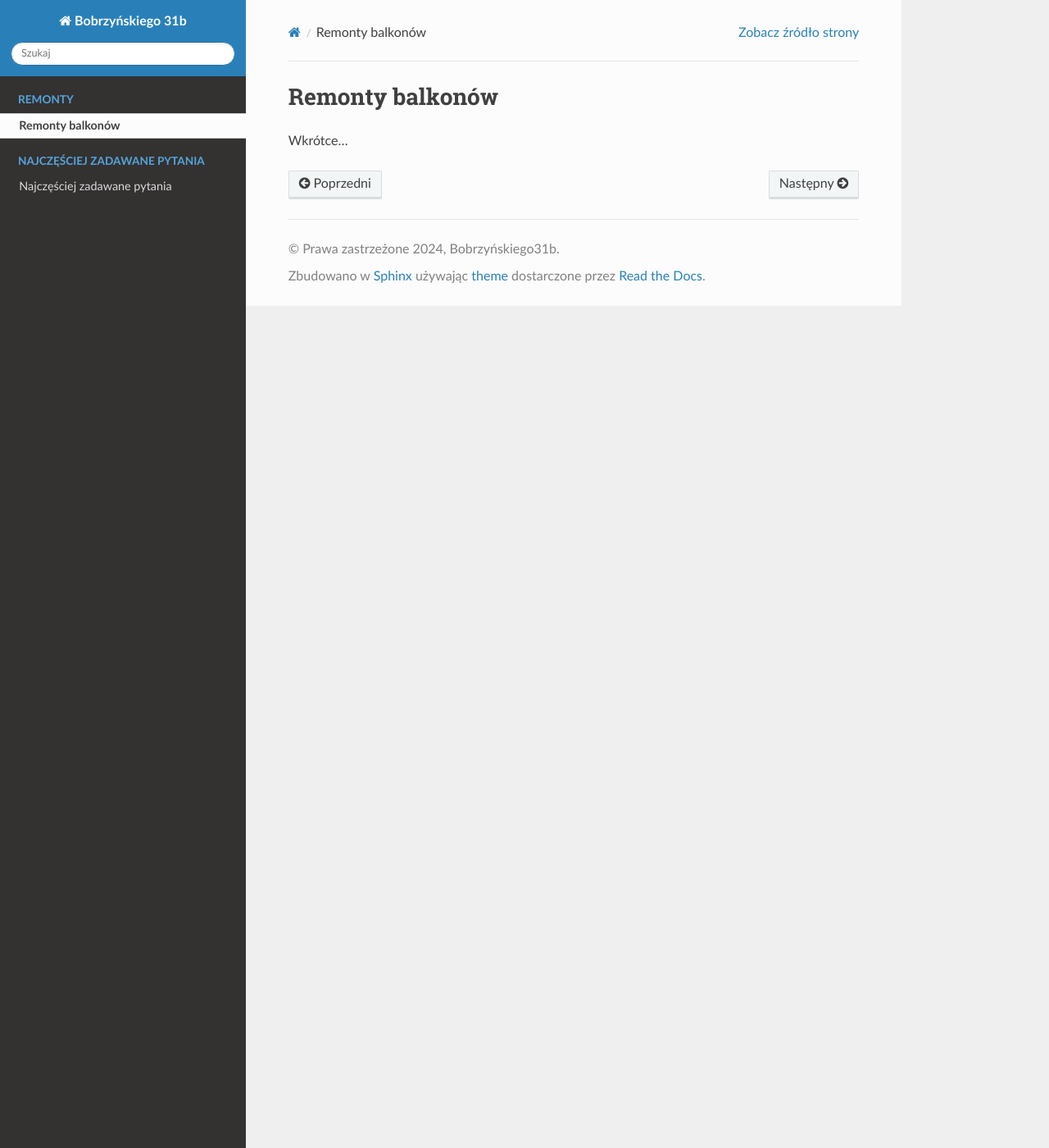
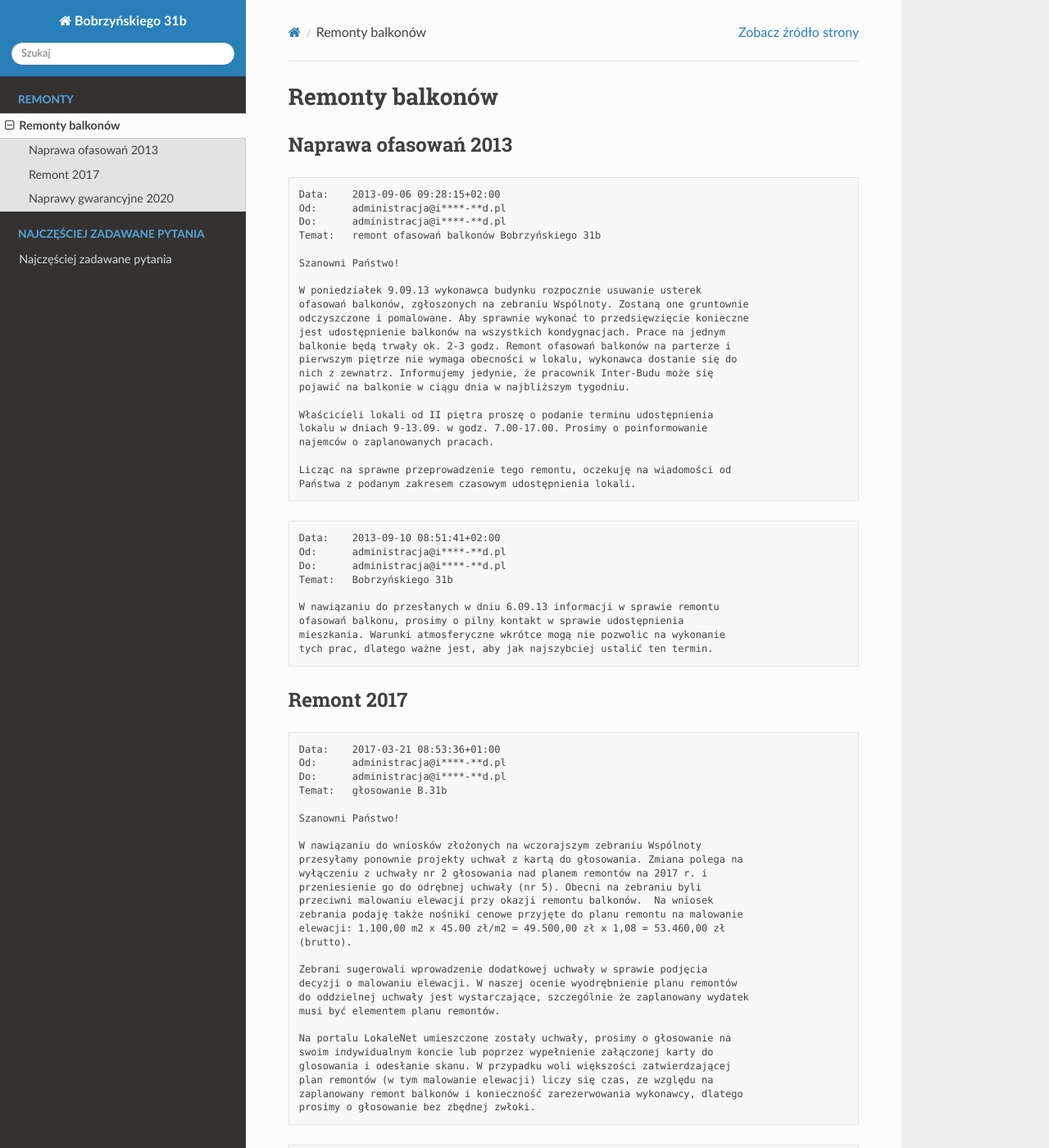
Before and after one commit to Bobrzynskiego31b/Bobrzynskiego31b.github.io, a Sphinx documentation site: the page built from docs/balkony.rst, in a window 1280 px wide and 1400 px high. Shown: the whole window at 82% size. Built offline with Sphinx 7.4.7 and the Read the Docs theme 2.0.0, drawn with Linux system fonts in a browser that asks for light colours; some of the changed text lies outside the part shown.

Commit message:
Add info about past balcony renovations

```diff
--- a/docs/balkony.rst
+++ b/docs/balkony.rst
@@ -1,4 +1,124 @@
 Remonty balkonów
 ================
 
-Wkrótce...
+Naprawa ofasowań 2013
+---------------------
+
+.. code-block:: text
+
+  Data:    2013-09-06 09:28:15+02:00
+  Od:      administracja@i****-**d.pl
+  Do:      administracja@i****-**d.pl
+  Temat:   remont ofasowań balkonów Bobrzyńskiego 31b
+
+  Szanowni Państwo!
+
+  W poniedziałek 9.09.13 wykonawca budynku rozpocznie usuwanie usterek
+  ofasowań balkonów, zgłoszonych na zebraniu Wspólnoty. Zostaną one gruntownie
+  odczyszczone i pomalowane. Aby sprawnie wykonać to przedsięwzięcie konieczne
+  jest udostępnienie balkonów na wszystkich kondygnacjach. Prace na jednym
+  balkonie będą trwały ok. 2-3 godz. Remont ofasowań balkonów na parterze i
+  pierwszym piętrze nie wymaga obecności w lokalu, wykonawca dostanie się do
+  nich z zewnatrz. Informujemy jedynie, że pracownik Inter-Budu może się
+  pojawić na balkonie w ciągu dnia w najbliższym tygodniu.
+
+  Właścicieli lokali od II piętra proszę o podanie terminu udostępnienia
+  lokalu w dniach 9-13.09. w godz. 7.00-17.00. Prosimy o poinformowanie
+  najemców o zaplanowanych pracach.
+
+  Licząc na sprawne przeprowadzenie tego remontu, oczekuję na wiadomości od
+  Państwa z podanym zakresem czasowym udostępnienia lokali.
+
+.. code-block:: text
+
+  Data:    2013-09-10 08:51:41+02:00
+  Od:      administracja@i****-**d.pl
+  Do:      administracja@i****-**d.pl
+  Temat:   Bobrzyńskiego 31b
+
+  W nawiązaniu do przesłanych w dniu 6.09.13 informacji w sprawie remontu
+  ofasowań balkonu, prosimy o pilny kontakt w sprawie udostępnienia
+  mieszkania. Warunki atmosferyczne wkrótce mogą nie pozwolic na wykonanie
+  tych prac, dlatego ważne jest, aby jak najszybciej ustalić ten termin.
+
+Remont 2017
+-----------
+
+.. code-block:: text
+
+  Data:    2017-03-21 08:53:36+01:00
+  Od:      administracja@i****-**d.pl
+  Do:      administracja@i****-**d.pl
+  Temat:   głosowanie B.31b
+
+  Szanowni Państwo!
+
+  W nawiązaniu do wniosków złożonych na wczorajszym zebraniu Wspólnoty
+  przesyłamy ponownie projekty uchwał z kartą do głosowania. Zmiana polega na
+  wyłączeniu z uchwały nr 2 głosowania nad planem remontów na 2017 r. i
+  przeniesienie go do odrębnej uchwały (nr 5). Obecni na zebraniu byli
+  przeciwni malowaniu elewacji przy okazji remontu balkonów.  Na wniosek
+  zebrania podaję także nośniki cenowe przyjęte do planu remontu na malowanie
+  elewacji: 1.100,00 m2 x 45.00 zł/m2 = 49.500,00 zł x 1,08 = 53.460,00 zł
+  (brutto).
+
+  Zebrani sugerowali wprowadzenie dodatkowej uchwały w sprawie podjęcia
+  decyzji o malowaniu elewacji. W naszej ocenie wyodrębnienie planu remontów
+  do oddzielnej uchwały jest wystarczające, szczególnie że zaplanowany wydatek
+  musi być elementem planu remontów.
+
+  Na portalu LokaleNet umieszczone zostały uchwały, prosimy o głosowanie na
+  swoim indywidualnym koncie lub poprzez wypełnienie załączonej karty do
+  glosowania i odesłanie skanu. W przypadku woli większości zatwierdzającej
+  plan remontów (w tym malowanie elewacji) liczy się czas, ze względu na
+  zaplanowany remont balkonów i konieczność zarezerwowania wykonawcy, dlatego
+  prosimy o głosowanie bez zbędnej zwłoki.
+
+.. code-block:: text
+
+  Data:    2017-05-23 15:10:18+02:00
+  Od:      administracja@i****-**d.pl
+  Temat:   Zawiadomienie o podjętychb uchwałach, naliczenie od 01.07.17
+
+  Uprzejmie informujemy, że na zebraniu Wspólnoty Mieszkaniowej
+  przy ul. Bobrzyńskiego 31b oraz w trybie indywidualnego zbierania głosów
+  zostały podjęte poniższe  uchwały. Załaczamy również w związku z
+  podjęciem uchwały nr 4 nowe naliczenie opłat obowiązujace od 01.07.2017.
+  Zawiadomiamy ponadto, że około 5-12.06.17 developer rozpocznie remont
+  balkonów (od scian od str. hotelu i ul. Chmieleniec). Prosimy o
+  usunięcie wszystkich przedmiotów z posadzki balkonu (łącznie z
+  jednostami klimatyzacji). O dokładnej dacie poinformujemy Państwa
+  jeszcze raz, na poczatku czerwca (mailem i ogłoszeniem na klatce
+  schodowej).
+
+.. code-block:: text
+
+   Data:    2017-06-01 15:35:39+02:00
+   Od:      administracja@i****-**d.pl
+   Do:      administracja@i****-**d.pl
+   Temat:   remont balkonów Bobrzyńskiego 31b
+
+   Szanowni Państwo,
+
+   Potwierdzam rozpoczęcie remontu balkonów w dniu 05.06.2017. Wykonawca w tym
+   dniu zacznie ustawiać rusztowania. Jako pierwsze będą wykonane balkony na
+   ścianie od strony hotelu i klatki schodowej. Prosimy w miare postępu robót
+   usuwać z balkonów wszystkie przedmioty z posadzki (łącznie z jednostkami
+   klimatyzacji).
+
+
+Naprawy gwarancyjne 2020
+------------------------
+
+.. code-block:: text
+
+  Data:    2020-07-23 09:46:48+02:00
+  Od:      administracja@i****-**d.pl
+  Do:      administracja@i****-**d.pl
+  Temat:   ważny komunikat Bobrzyńskiego 31b
+
+  Uprzejmie informuję, że 27.07.20 w poniedziałek wykonawca będzie usuwał
+  ujawnione w okresie gwarancji usterki po remoncie balkonów. Wokół budynku
+  będzie poruszać się pojazd z podnośnikiem. Prosimy o usuniecie z balkonów
+  przedmiotów, które mogą ulec zabrudzeniu w wyniku prowadzonych prac (będzie
+  usuwany miejscowo tynk ze spodu niektórych balkonów i kładziony nowy).
```
